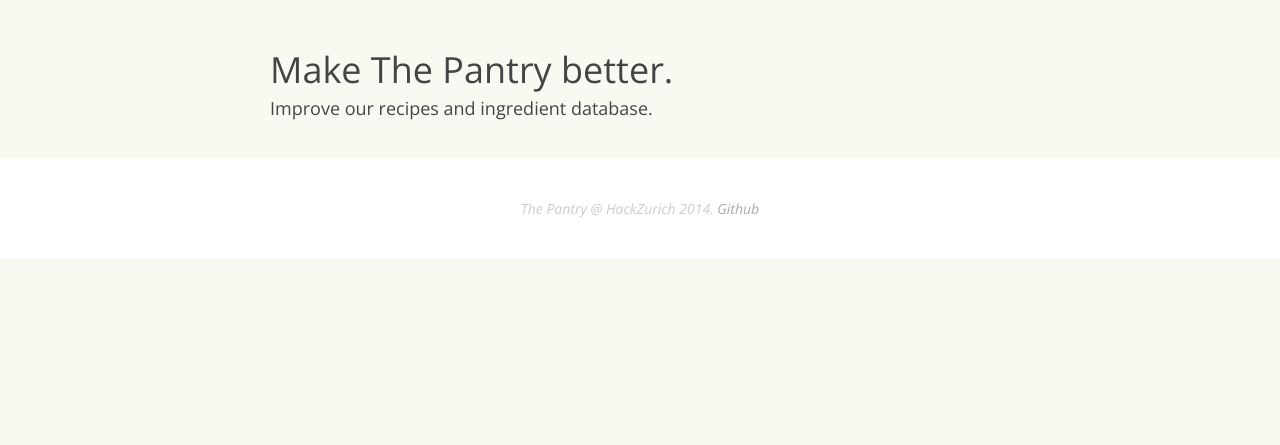
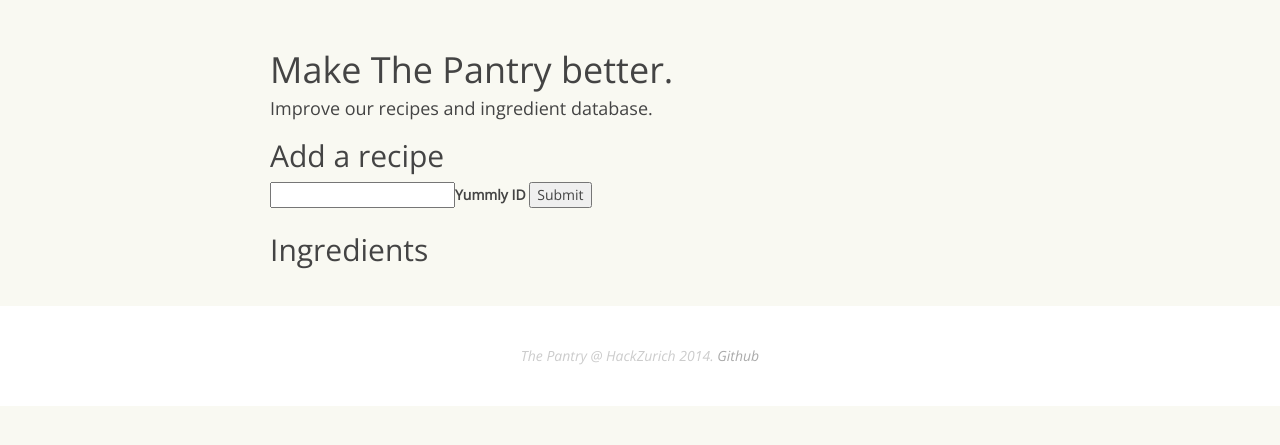
Before and after one commit to create/foodplan, a Django app: template templates/improve.html in a window 1280 px wide. Shown: the part 110-555 px from the top of the page. Run offline with Django 3.2, Linux system fonts and the light colour scheme; the template is opened without the code that fills it, so the values that code supplies are empty; parts of the project's set-up code (start-up, migrations or seed data) failed here and were passed over; some libraries are stand-ins or nearby versions.

Commit message:
requirements

```diff
--- a/requirements.txt
+++ b/requirements.txt
@@ -2,3 +2,7 @@ Django==1.7
 South==1.0
 psycopg2==2.5.4
 wsgiref==0.1.2
+django-extensions==1.4.0
+djorm-ext-core==0.7
+djorm-ext-expressions==0.6
+djorm-ext-pgarray==0.10
--- a/templates/improve.html
+++ b/templates/improve.html
@@ -4,7 +4,13 @@
 {% block page_content %}
     <h1>Make The Pantry better.</h1>
     <h4>Improve our recipes and ingredient database.</h4>
+    <h2>Add a recipe</h2>
+    <form target="_blank" method="post">
+        <label><input type="text" name="yummly-id">Yummly ID</label>
+        <input type="submit" class="yummly-submit">
+    </form>
 
+    <h2>Ingredients</h2>
     {% for ingredient in page_info.ingredients %}
         <p>{{ ingredient.description }}</p>
     {% endfor %}
```
Also changed, not shown: main/views.py (+4 -5 lines).
